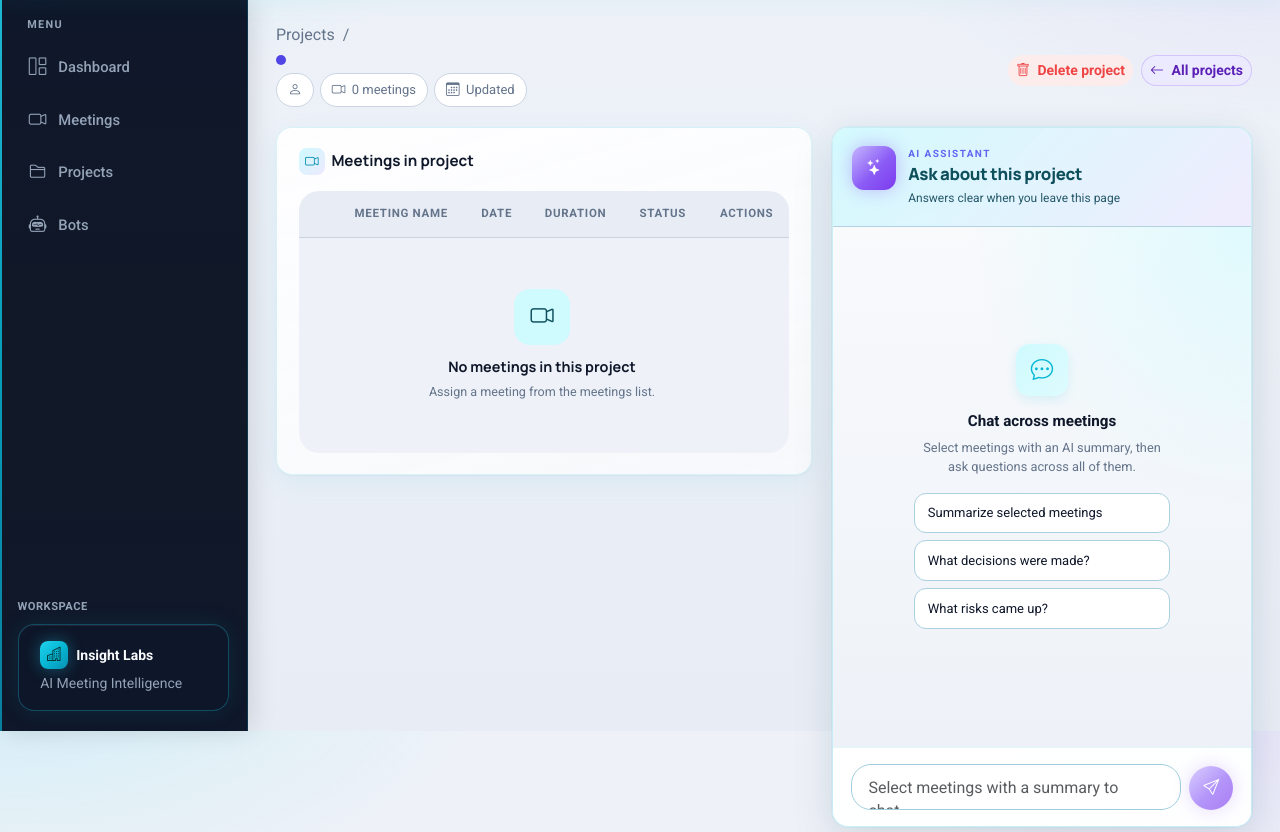
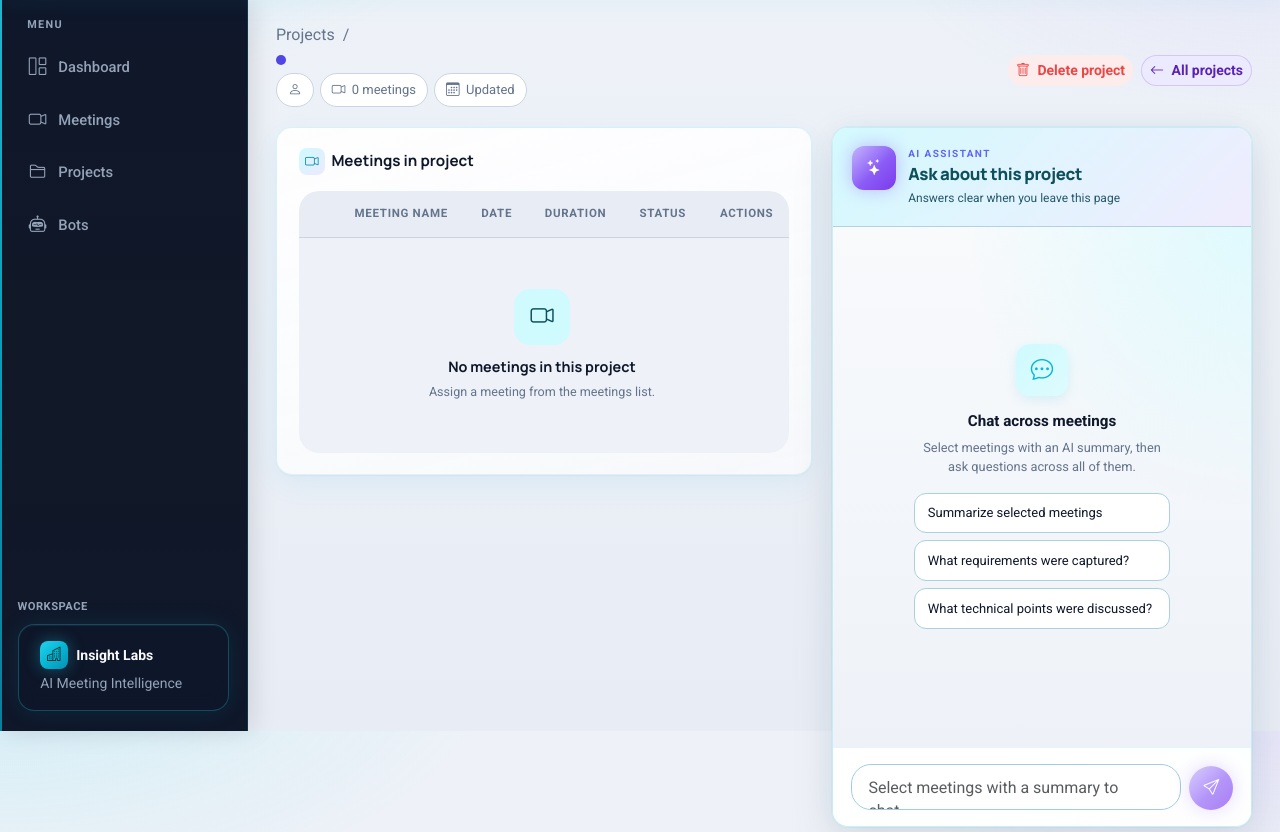
Before and after one commit to sumitsil-massoftind/MeetInsights-Web, a Python web app: template app/templates/project/detail.html in a window 1280 px wide. Shown: the part 69-901 px from the top of the page. Run offline with Jinja, Linux system fonts and the light colour scheme; the template is opened without the code that fills it, so the values that code supplies are empty.

Commit message:
faq_modify

```diff
--- a/app/templates/project/detail.html
+++ b/app/templates/project/detail.html
@@ -177,11 +177,11 @@
             <button type="button" class="chat-suggestion" data-chat-prompt="Summarize the selected meetings">
               Summarize selected meetings
             </button>
-            <button type="button" class="chat-suggestion" data-chat-prompt="What decisions were made across these meetings?">
-              What decisions were made?
+            <button type="button" class="chat-suggestion" data-chat-prompt="What requirements were captured?">
+              What requirements were captured?
             </button>
-            <button type="button" class="chat-suggestion" data-chat-prompt="What risks or blockers came up?">
-              What risks came up?
+            <button type="button" class="chat-suggestion" data-chat-prompt="What technical points were discussed?">
+              What technical points were discussed?
             </button>
           </div>
         </div>
```
Also changed, not shown: app/templates/meeting/detail.html (+4 -4 lines).
